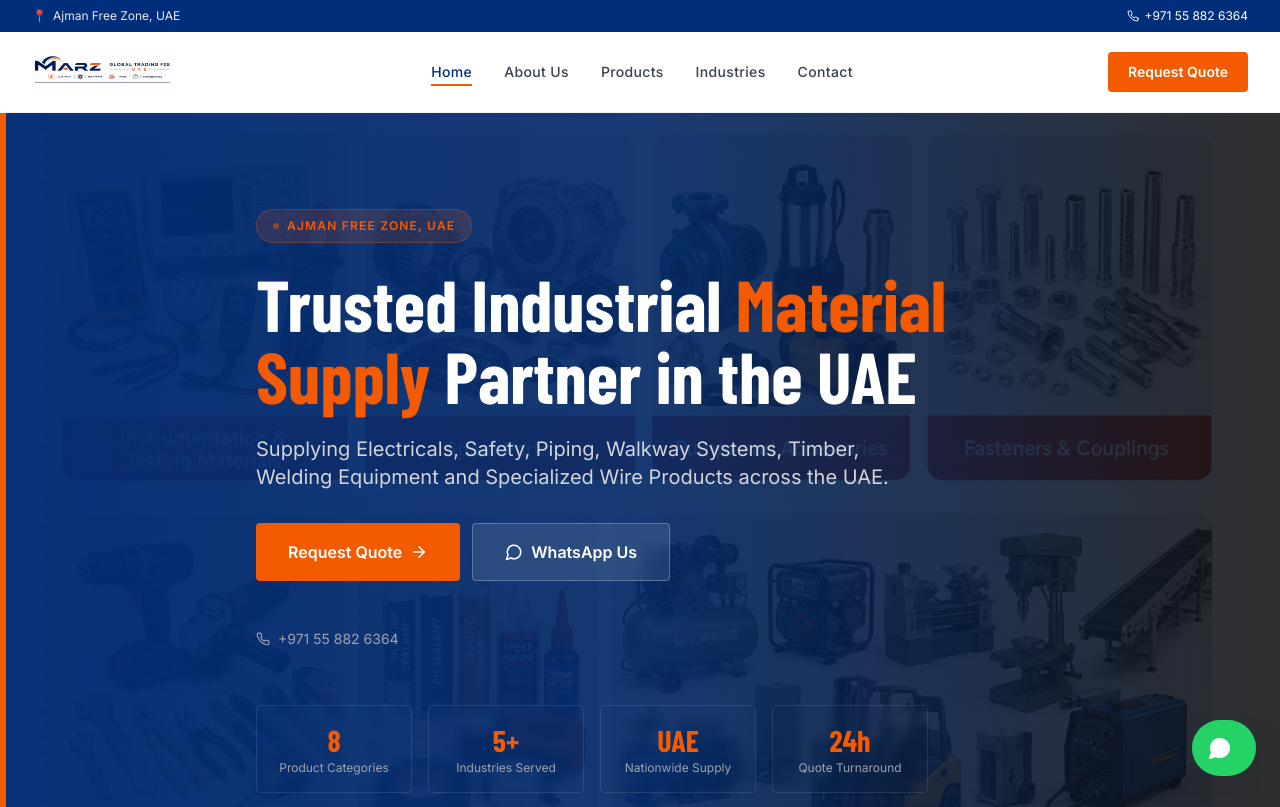
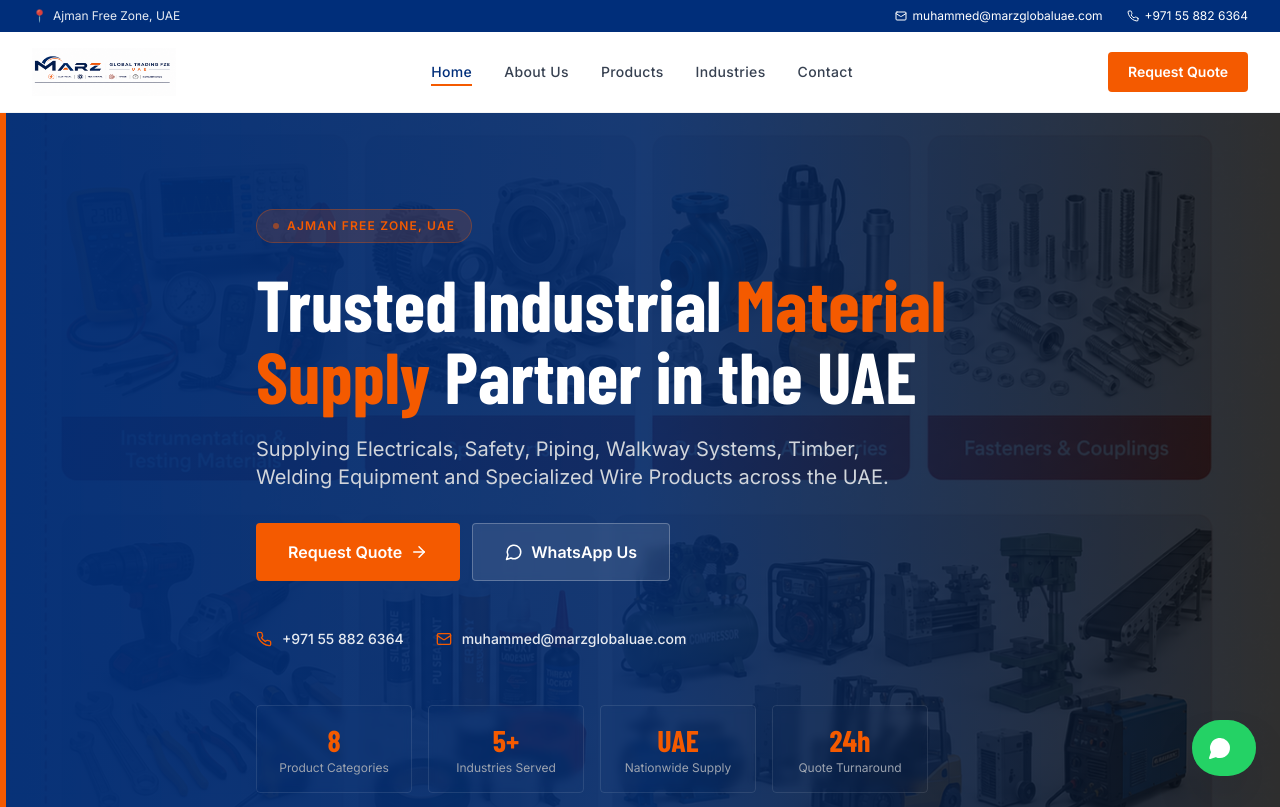
Before and after one commit to Fasilkallot/MARZ-GLOBAL, a React (Vite) app: page / in a window 1280 px wide. Shown: the top 807 px of the page. Built offline with nearby package versions, Linux system fonts and the light colour scheme; a web font is replaced by a local one.

Commit message:
Email Update

```diff
--- a/src/components/layout/Navbar.jsx
+++ b/src/components/layout/Navbar.jsx
@@ -1,6 +1,6 @@
 import { useState, useEffect } from 'react';
 import { Link, NavLink, useLocation } from 'react-router-dom';
-import { Menu, X, ChevronDown, Phone } from 'lucide-react';
+import { Menu, X, ChevronDown, Phone, Mail } from 'lucide-react';
 import { motion, AnimatePresence } from 'framer-motion';
 import logo from '../../assets/logo.png';
 
@@ -40,6 +40,14 @@
           <span className="flex items-center gap-1.5 opacity-90">
             <span>📍</span> Ajman Free Zone, UAE
           </span>
+          <div className="flex items-center gap-6">
+            <a
+              href="mailto:muhammed@marzglobaluae.com"
+              className="flex items-center gap-1.5 hover:text-secondary transition-colors"
+            >
+              <Mail size={12} />
+              muhammed@marzglobaluae.com
+            </a>
             <a
               href="tel:+971558826364"
               className="flex items-center gap-1.5 hover:text-secondary transition-colors"
@@ -47,6 +55,7 @@
               <Phone size={12} />
               +971 55 882 6364
             </a>
+          </div>
         </div>
       </div>
 
--- a/src/components/sections/HeroSection.jsx
+++ b/src/components/sections/HeroSection.jsx
@@ -1,6 +1,6 @@
 import { Link } from 'react-router-dom';
 import { motion } from 'framer-motion';
-import { ArrowRight, MessageCircle, Phone, ChevronDown } from 'lucide-react';
+import { ArrowRight, MessageCircle, Phone, Mail, ChevronDown } from 'lucide-react';
 import heroImg from '../../assets/products/general-supply.png';
 
 const stats = [
@@ -91,16 +91,28 @@
             </a>
           </motion.div>
 
-          {/* Phone */}
-          <motion.a
-            href="tel:+971558826364"
+          {/* Contact Info */}
+          <motion.div
             initial={{ opacity: 0 }}
             animate={{ opacity: 1 }}
             transition={{ delay: 0.6 }}
-            className="flex items-center gap-2 text-gray-400 hover:text-secondary transition-colors text-sm"
+            className="flex flex-col sm:flex-row items-start sm:items-center gap-4 sm:gap-8"
           >
-            <Phone size={14} /> +971 55 882 6364
-          </motion.a>
+            <a
+              href="tel:+971558826364"
+              className="flex items-center gap-2.5 text-white/90 hover:text-white transition-colors text-sm font-medium group"
+            >
+              <Phone size={16} className="text-secondary group-hover:scale-110 transition-transform" />
+              +971 55 882 6364
+            </a>
+            <a
+              href="mailto:muhammed@marzglobaluae.com"
+              className="flex items-center gap-2.5 text-white/90 hover:text-white transition-colors text-sm font-medium group"
+            >
+              <Mail size={16} className="text-secondary group-hover:scale-110 transition-transform" />
+              muhammed@marzglobaluae.com
+            </a>
+          </motion.div>
         </div>
 
         {/* Stats Row */}
```
Lines whose indentation alone changed are shown as unchanged.
